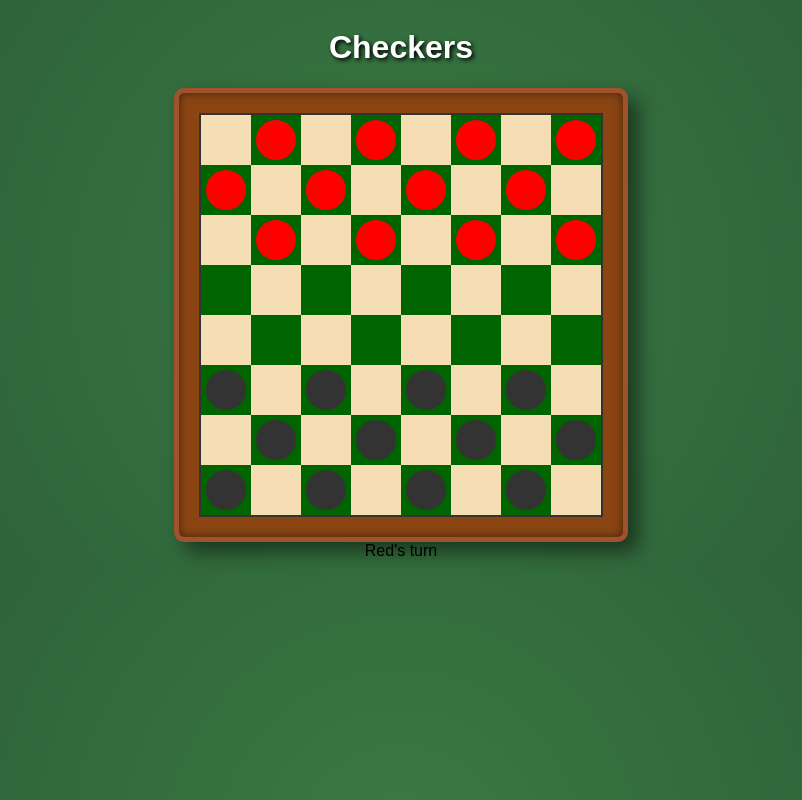
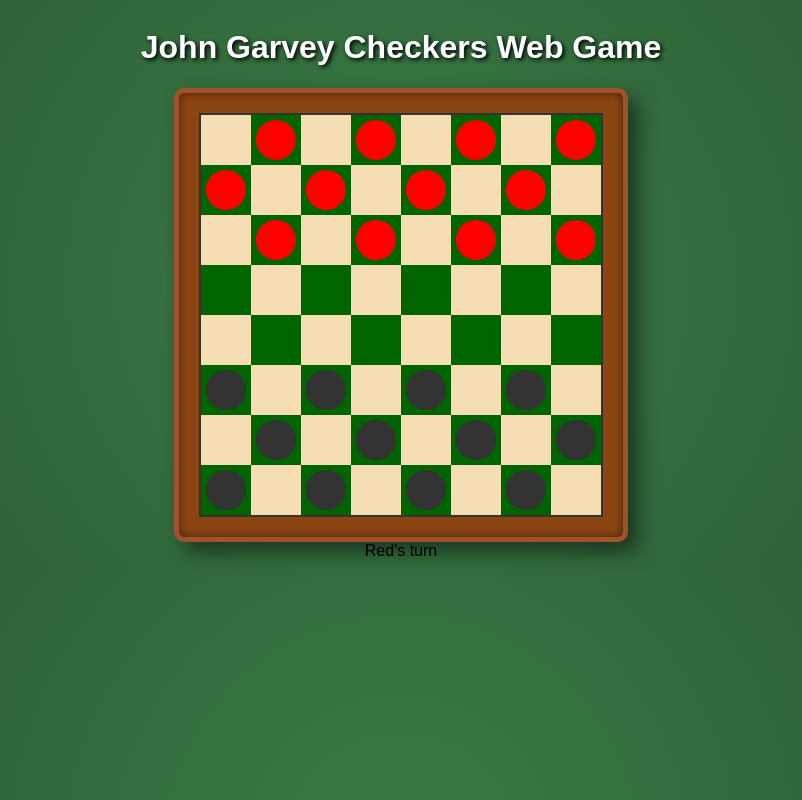
Before and after one commit to jgarvey928/Checkers_Web_Game, a plain HTML site: page index.html in a window 1280 px wide. Shown: the whole page, without its empty margins (239-1041 px from the left). Drawn offline with Linux system fonts and the light colour scheme.

Commit message:
Change page title

```diff
--- a/index.html
+++ b/index.html
@@ -3,11 +3,11 @@
 <head>
     <meta charset="UTF-8">
     <meta name="viewport" content="width=device-width, initial-scale=1.0">
-    <title>Checkers</title>
+    <title>John Garvey Checkers</title>
     <link rel="stylesheet" href="style.css">
 </head>
 <body>
-    <h1>Checkers</h1>
+    <h1>John Garvey Checkers Web Game</h1>
     <div id="board-frame">
         <div id="board"></div>
     </div>
```
